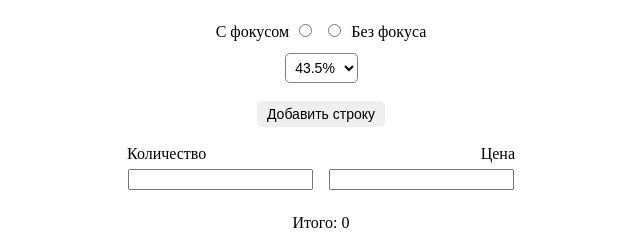
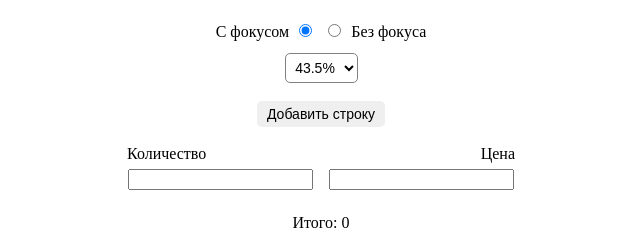
Before and after one commit to chykchas/AO_table_web, a plain HTML site: page index.html in a window 1280 px wide. Shown: the full height of the page, 319-959 px from the left. Drawn offline with Linux system fonts and the light colour scheme.

Commit message:
Fixed bug where default radio button option was not being selected

```diff
--- a/index.html
+++ b/index.html
@@ -19,9 +19,9 @@
     <form id="form">
 
         <div id="radio-buttons">
-            <label for="with-focus">
+            <label for="with-focus" >
                 C фокусом
-                <input type="radio" name="radio-buttons" id="with-focus" value="1" >
+                <input type="radio" name="radio-buttons" id="with-focus" value="1" checked>
             </label>
             <label for="without-focus">
                 <input type="radio" name="radio-buttons" id="without-focus" value="0">
```
